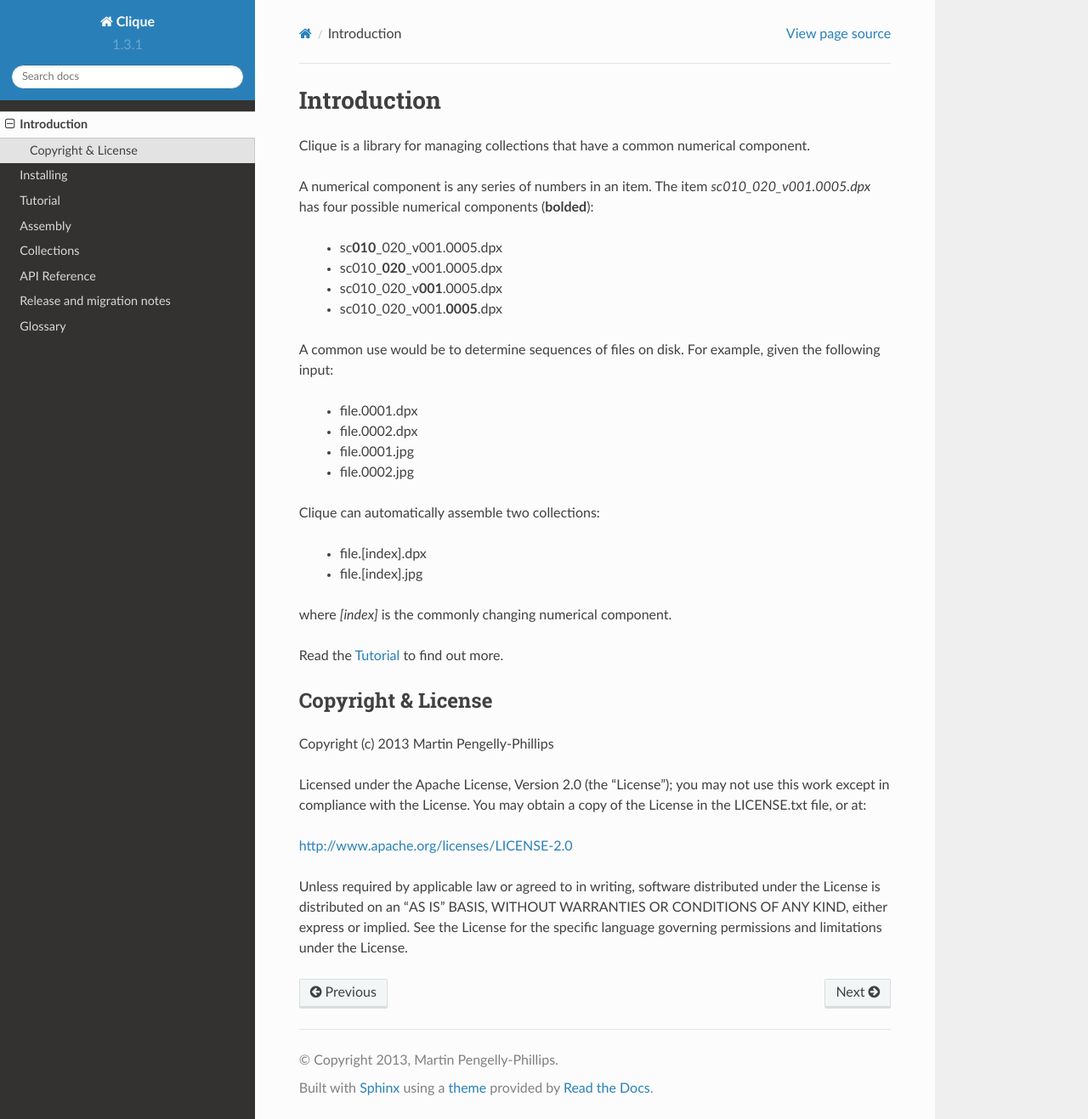
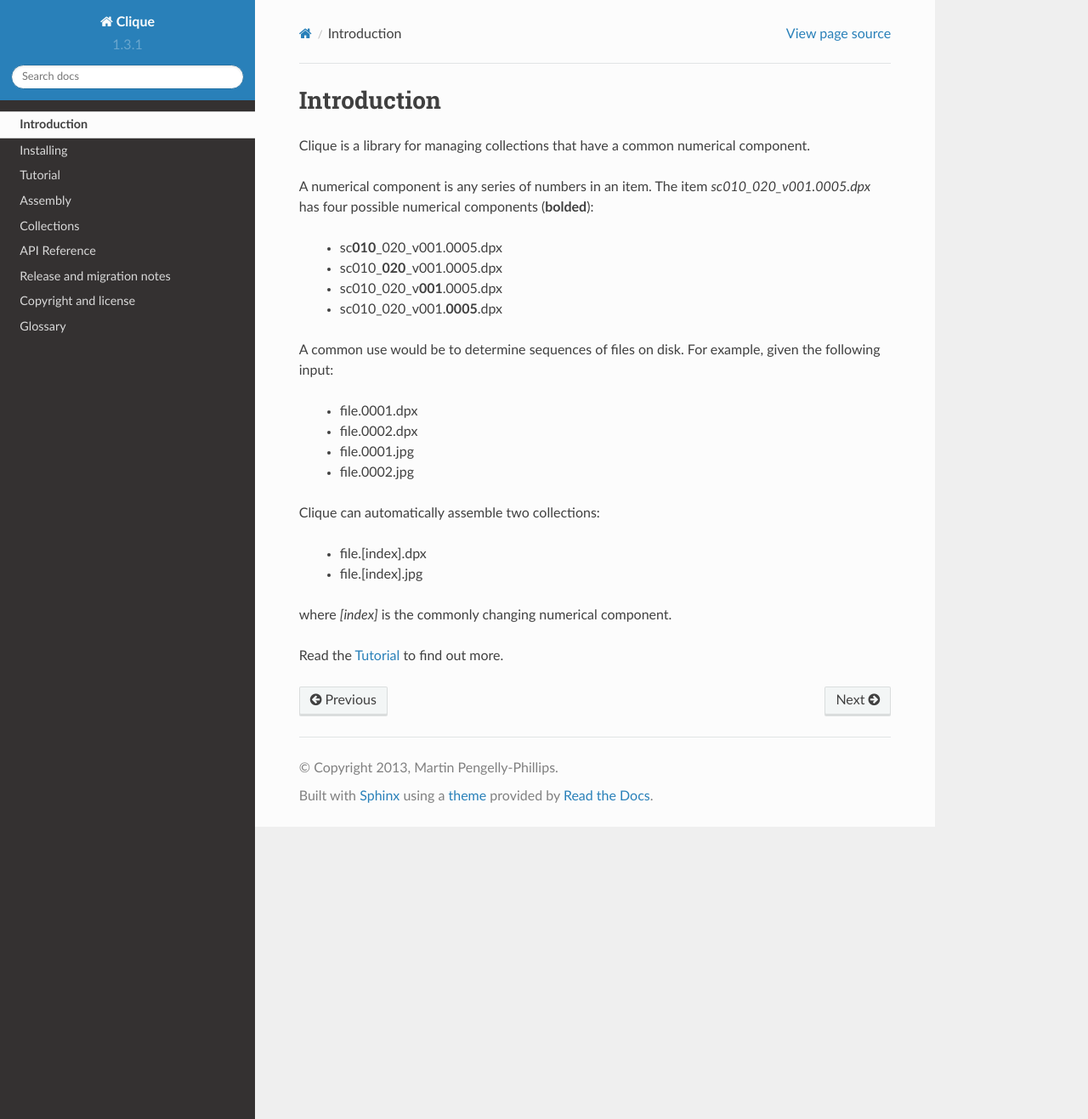
Before and after one commit to 4degrees/clique, a Sphinx documentation site: the page built from doc/introduction.rst, in a window 1280 px wide and 1317 px high. Shown: the whole window at 85% size. Built offline with Sphinx 7.4.7 and the Read the Docs theme 2.0.0, drawn with Linux system fonts in a browser that asks for light colours.

Commit message:
Move license in documentation to dedicated section for ease of reference.

```diff
--- a/doc/index.rst
+++ b/doc/index.rst
@@ -18,6 +18,7 @@
     collection
     api_reference/index
     release/index
+    license
     glossary
 
 ******************
--- a/doc/introduction.rst
+++ b/doc/introduction.rst
@@ -36,19 +36,3 @@
 where *[index]* is the commonly changing numerical component.
 
 Read the :ref:`tutorial` to find out more.
-
-Copyright & License
-===================
-
-Copyright (c) 2013 Martin Pengelly-Phillips
-
-Licensed under the Apache License, Version 2.0 (the "License"); you may not use
-this work except in compliance with the License. You may obtain a copy of the
-License in the LICENSE.txt file, or at:
-
-http://www.apache.org/licenses/LICENSE-2.0
-
-Unless required by applicable law or agreed to in writing, software distributed
-under the License is distributed on an "AS IS" BASIS, WITHOUT WARRANTIES OR
-CONDITIONS OF ANY KIND, either express or implied. See the License for the
-specific language governing permissions and limitations under the License.
```
Also changed, not shown: doc/license.rst (added, +22 -0 lines).
